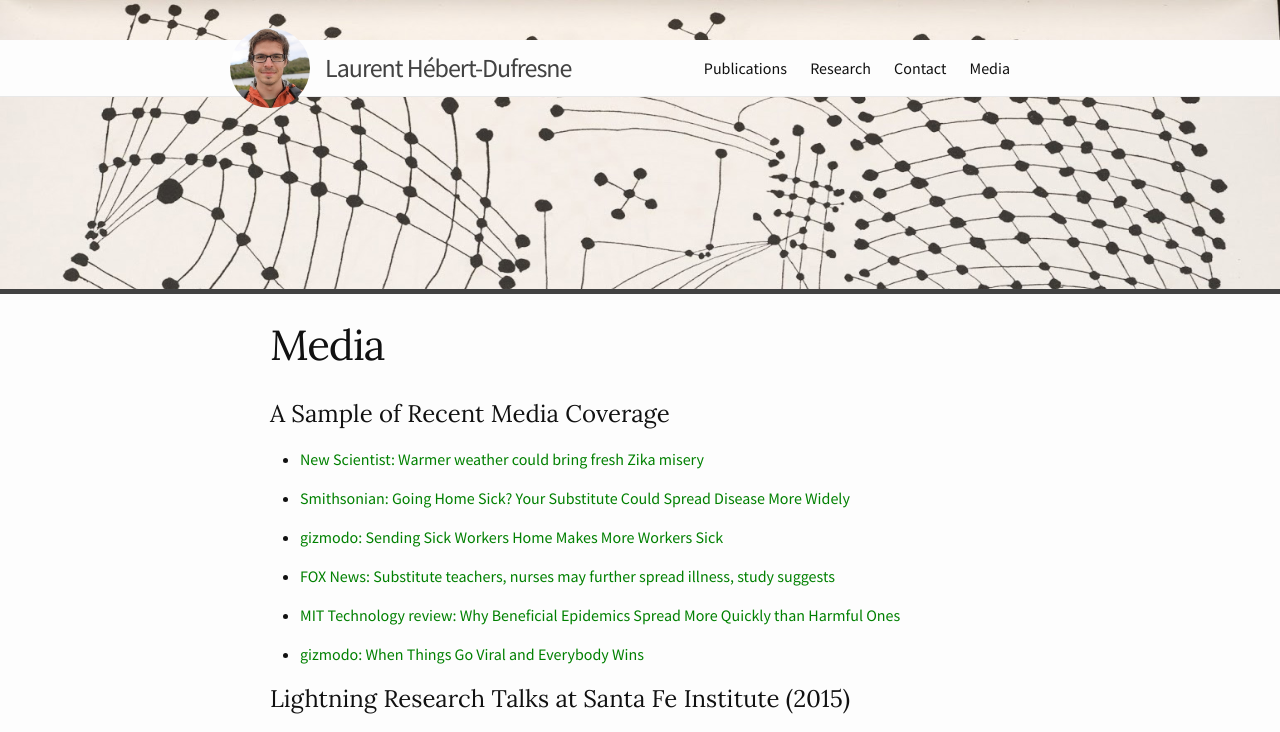
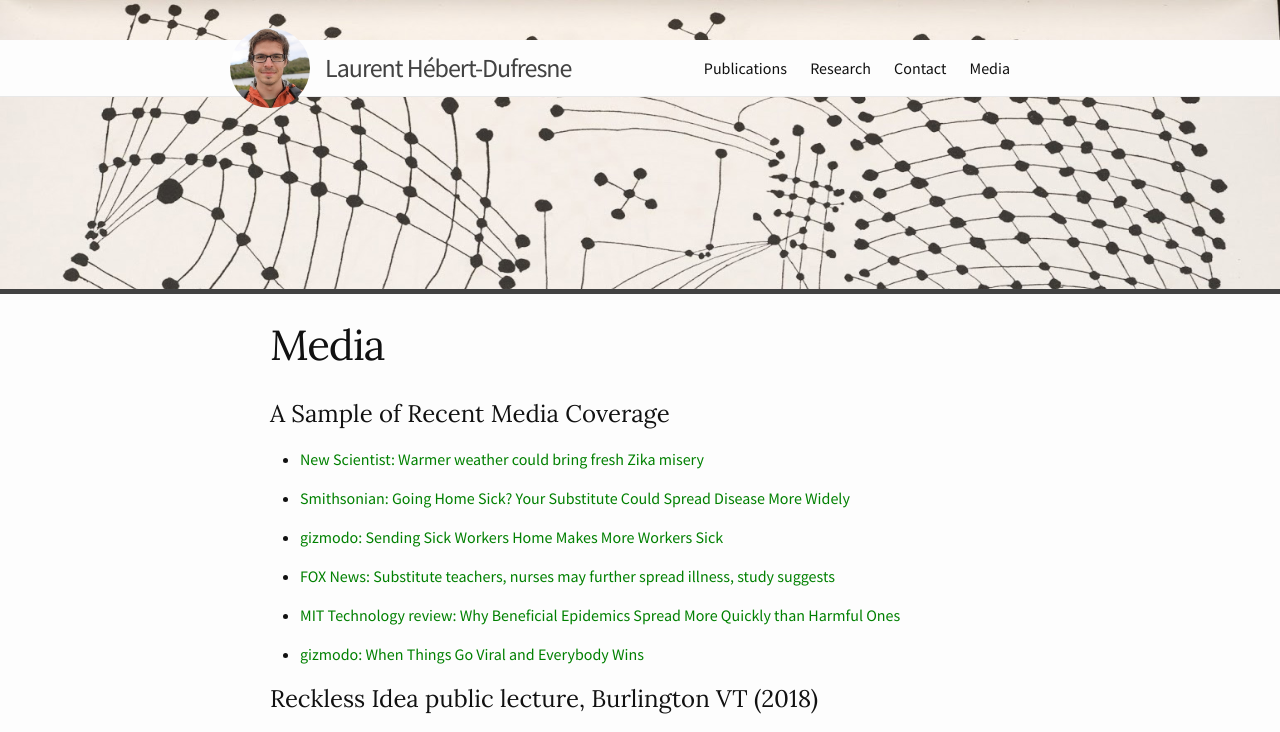
Before and after one commit to laurenthebertdufresne/laurenthebertdufresne.github.io, a Jekyll site: the page built from _pages/media.md, in a window 1280 px wide. Shown: the top 732 px of the page. Built offline with Jekyll 4.4.1, drawn with Linux system fonts in a browser that asks for light colours; grey boxes are pictures that could not be loaded.

Commit message:
New video

```diff
--- a/_pages/media.md
+++ b/_pages/media.md
@@ -19,6 +19,6 @@
 
 *   [gizmodo: When Things Go Viral and Everybody Wins](http://gizmodo.com/when-things-go-viral-and-everybody-wins-1769950969)
 
-# Lightning Research Talks at Santa Fe Institute (2015)
+# Reckless Idea public lecture, Burlington VT (2018)
 
 <iframe width="100%" height="315" src="http://www.youtube.com/embed/RZGdnAM9Kis" frameborder="0" allowfullscreen="allowfullscreen"></iframe>
```
